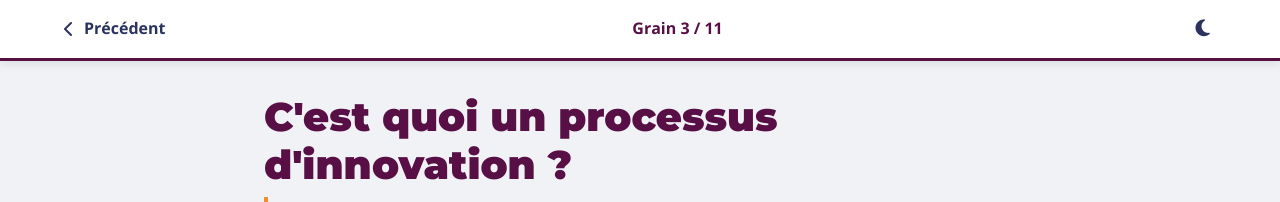
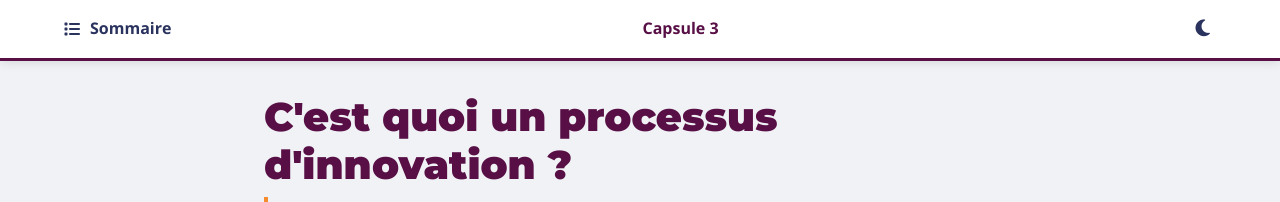
Before and after one commit to Tyrulfr/projet_inno_pui, a Jekyll site: the page pages/apprenant/cours/sensibilisation/module1/grain3.html, which Jekyll copies as it is, in a window 1280 px wide. Shown: the top 202 px of the page. Built offline with Jekyll 4.4.1, drawn with Linux system fonts in a browser that asks for light colours.

Commit message:
Update grain3.html

```diff
--- a/pages/apprenant/cours/sensibilisation/module1/grain3.html
+++ b/pages/apprenant/cours/sensibilisation/module1/grain3.html
@@ -3,7 +3,7 @@
 <head>
     <meta charset="UTF-8">
     <meta name="viewport" content="width=device-width, initial-scale=1.0">
-    <title>GRAIN 3 : Le Processus d'Innovation | Projet Inno</title>
+    <title>CAPSULE 3 : Le Processus d'Innovation | Projet Inno</title>
     <link rel="preconnect" href="https://fonts.googleapis.com">
     <link href="https://fonts.googleapis.com/css2?family=Montserrat:wght@400;700;900&family=Open+Sans:wght@400;600;700&display=swap" rel="stylesheet">
     <link rel="stylesheet" href="https://cdnjs.cloudflare.com/ajax/libs/font-awesome/6.4.0/css/all.min.css">
@@ -131,12 +132,12 @@
         .label-recherche { color: var(--blue); }
         .label-innovation { color: var(--orange); }
 
-        /* --- FLIP CARDS STYLES (Added for interactivity) --- */
+        /* --- FLIP CARDS STYLES --- */
         .pillar-grid { display: grid; grid-template-columns: 1fr 1fr; gap: 1.5rem; margin-top: 2rem; }
 
         .flip-card {
             background-color: transparent;
-            min-height: 280px; /* Fixed height for rotation */
+            min-height: 280px;
             perspective: 1000px;
             cursor: pointer;
         }
@@ -313,9 +309,10 @@
 </head>
 <body>
 
+    <!-- Navigation Top Correction -->
     <nav class="top-bar">
-        <a href="grain_2_objets_innovation.html" class="btn-back"><i class="fa-solid fa-chevron-left"></i> Précédent</a>
-        <div style="font-weight: 800; color: var(--bordeaux);">Grain 3 / 11</div>
+        <a href="sommaire_module1.html" class="btn-back"><i class="fa-solid fa-list"></i> Sommaire</a>
+        <div style="font-weight: 800; color: var(--bordeaux);">Capsule 3</div>
         <button onclick="toggleTheme()" style="background:none; border:none; cursor:pointer; font-size:1.2rem; color:var(--text-main);"><i class="fa-solid fa-moon"></i></button>
     </nav>
 
@@ -394,17 +391,14 @@
 
         <!-- FLIP CARDS INTERACTIVES -->
         <div class="pillar-grid">
-
-            <!-- Carte 1 : Équipe -->
+            <!-- Carte 1 -->
             <div class="flip-card" onclick="this.classList.toggle('flipped')">
                 <div class="flip-card-inner">
-                    <!-- Face Avant -->
                     <div class="flip-card-front">
                         <h4><i class="fa-solid fa-users-gear" style="color:var(--teal); font-size: 2rem; display:block; margin-bottom:10px;"></i> Équipe Multidisciplinaire</h4>
                         <p>L'innovation ne se fait pas seul. Elle nécessite des profils variés pour croiser les regards.</p>
                         <div class="flip-indicator"><i class="fa-solid fa-rotate"></i> Retourner pour voir l'équipe</div>
                     </div>
-                    <!-- Face Arrière (Exemples) -->
                     <div class="flip-card-back">
                         <h4 style="margin-bottom: 1rem;">La "Dream Team"</h4>
                         <ul class="back-list">
@@ -416,17 +410,14 @@
                     </div>
                 </div>
             </div>
-
-            <!-- Carte 2 : Méthodologie -->
+            <!-- Carte 2 -->
             <div class="flip-card" onclick="this.classList.toggle('flipped')">
                 <div class="flip-card-inner">
-                    <!-- Face Avant -->
                     <div class="flip-card-front">
                         <h4><i class="fa-solid fa-layer-group" style="color:var(--bordeaux); font-size: 2rem; display:block; margin-bottom:10px;"></i> Méthodologie</h4>
                         <p>Pour fonctionner, ce chaos apparent nécessite une <strong>méthodologie innovante</strong> structurée.</p>
                         <div class="flip-indicator"><i class="fa-solid fa-rotate"></i> Retourner pour voir les méthodes</div>
                     </div>
-                    <!-- Face Arrière (Exemples) -->
                     <div class="flip-card-back">
                         <h4 style="margin-bottom: 1rem;">Outils & Méthodes</h4>
                         <ul class="back-list">
@@ -438,7 +429,6 @@
                     </div>
                 </div>
             </div>
-
         </div>
 
         <!-- SCHÉMA DESSINÉ EN CSS -->
@@ -447,34 +437,23 @@
             <p style="color: var(--text-light); font-size: 0.9rem; margin-bottom: 1.5rem;">Décomposition des étapes clés</p>
 
             <div class="yannou-container">
-                <!-- Etape 1 -->
                 <div class="y-step y-step-1">
                     <div class="y-icon-box"><i class="fa-solid fa-microscope"></i></div>
                     <div class="y-title">R&T</div>
                     <div class="y-desc">Recherche & Technologie</div>
                 </div>
-
-                <!-- Arrow -->
                 <div class="y-arrow"><i class="fa-solid fa-chevron-right"></i></div>
-
-                <!-- Etape 2 -->
                 <div class="y-step y-step-2">
                     <div class="y-icon-box"><i class="fa-solid fa-compass-drafting"></i></div>
                     <div class="y-title">Conception</div>
                     <div class="y-desc">Développement Technique</div>
                 </div>
-
-                <!-- Arrow -->
                 <div class="y-arrow"><i class="fa-solid fa-chevron-right"></i></div>
-
-                <!-- Etape 3 -->
                 <div class="y-step y-step-3">
                     <div class="y-icon-box"><i class="fa-solid fa-store"></i></div>
                     <div class="y-title">Commercial</div>
                     <div class="y-desc">Conception Commerciale</div>
                 </div>
-
-                <!-- Etiquette Méthodologie -->
                 <div class="y-methodo-label">MÉTHODOLOGIE INNOVANTE</div>
             </div>
 
@@ -566,6 +545,16 @@
 
             if(val === "correct") {
                 showModal("Exactement !", "L'Innovation utilise le savoir (créé par la recherche) pour générer de la valeur (économique ou sociale).", "success");
+
+                // Redirection après succès
+                setTimeout(() => {
+                    const btn = document.querySelector('.modal-btn');
+                    if(btn) {
+                        btn.innerText = "Retour au Sommaire";
+                        btn.onclick = function() { window.location.href = 'sommaire_module1.html'; };
+                    }
+                }, 100);
+
             } else if (val === "") {
                 showModal("Oups", "Veuillez sélectionner une réponse au quiz.", "error");
             } else {
```
Also changed, not shown: other parts of pages/apprenant/cours/sensibilisation/module1/grain3.html (+3 -7 lines).
